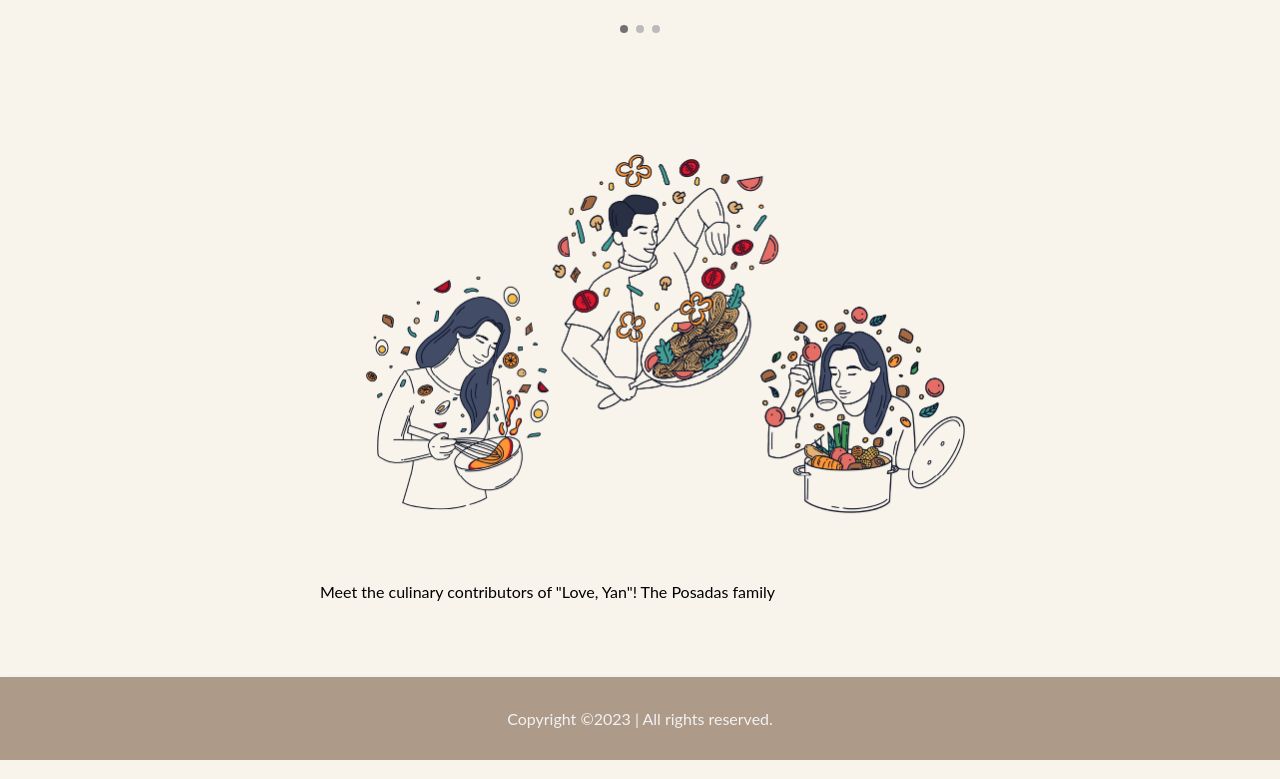
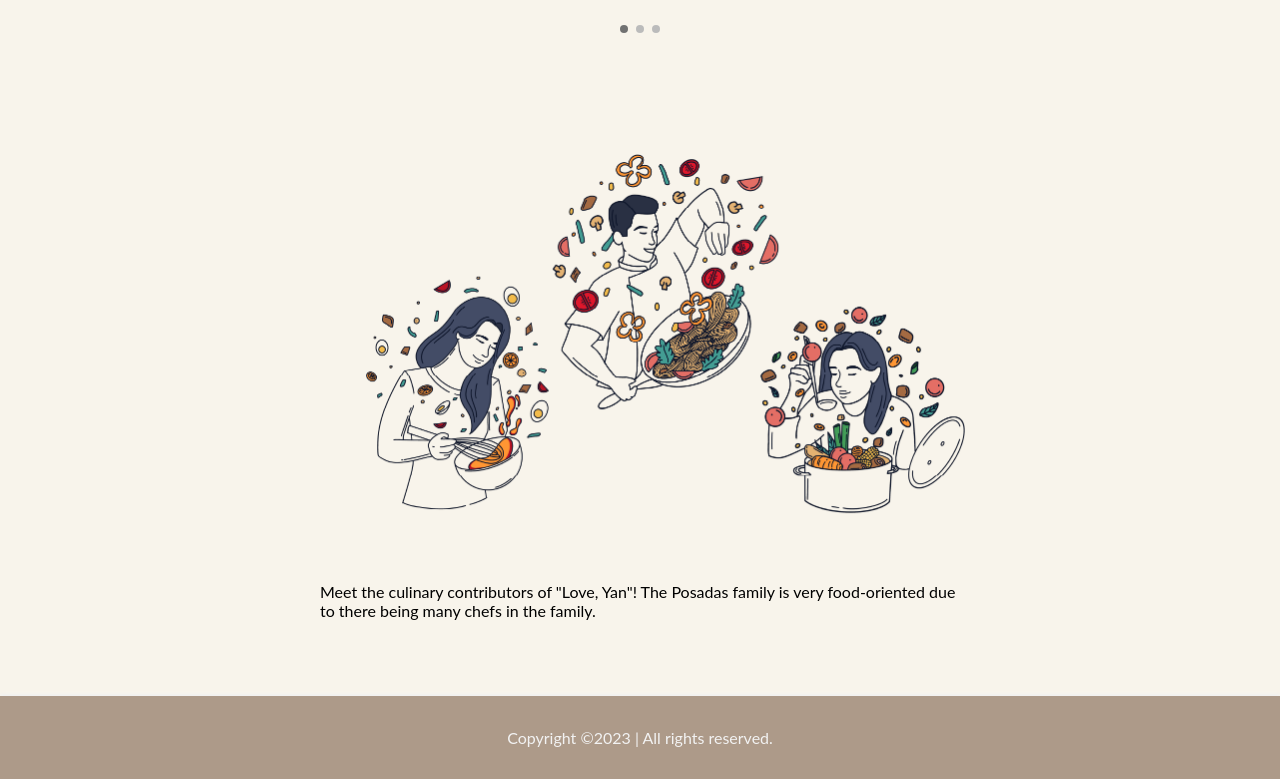
Before and after one commit to Alyannna/CW2, a plain HTML site: page index.html in a window 1280 px wide. Shown: the part 1388-2167 px from the top of the page. Drawn offline with Linux system fonts and the light colour scheme; a web font is replaced by a local one.

Commit message:
text add

```diff
--- a/index.html
+++ b/index.html
@@ -146,7 +146,7 @@
 		<img src="ichefs.png" class="chef-image" alt="Three people cooking" width="auto" height="400">
 	</aside>
 	<p class="meet-chefs-text">
-		Meet the culinary contributors of "Love, Yan"! The Posadas family
+		Meet the culinary contributors of "Love, Yan"! The Posadas family is very food-oriented due to there being many chefs in the family.
 	</p>
 	<br><br><br><br>
 
```
